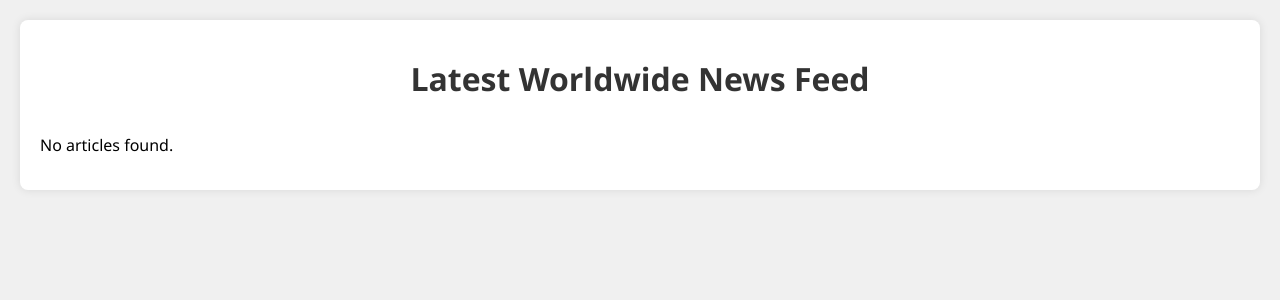
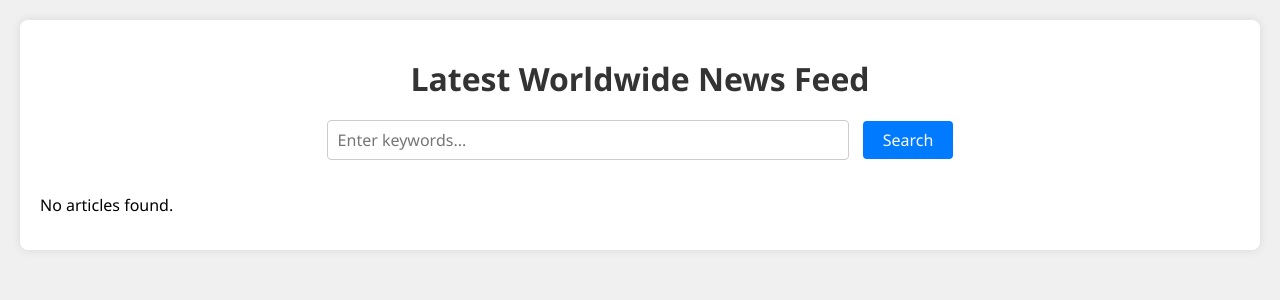
Before and after one commit to SantoryuSamurai/News-Feed, a Flask app: page / in a window 1280 px wide. Shown: the top 300 px of the page. Run offline with Flask 3, Linux system fonts and the light colour scheme; data that the repository does not hold is empty.

Commit message:
added search option

```diff
--- a/app.py
+++ b/app.py
@@ -1,27 +1,33 @@
-from flask import Flask, request, jsonify, render_template
+from flask import Flask, jsonify, request, render_template
 import requests
 
 app = Flask(__name__)
 
-API_KEY = '3015e05721af4c649ee3a79cafb5488c'
-BASE_URL = 'https://newsapi.org/v2/top-headlines'
+NEWS_API_KEY = '3015e05721af4c649ee3a79cafb5488c'  # Replace with your News API key
 
+# Route to render index.html
 @app.route('/')
-def home():
+def index():
     return render_template('index.html')
 
-@app.route('/news', methods=['GET'])
-def news():
-    country = request.args.get('country', 'us')
+# Route to fetch news articles
+@app.route('/news')
+def get_news():
+    api_url = 'https://newsapi.org/v2/top-headlines'
     params = {
-        'apiKey': API_KEY,
-        'country': country
+        'apiKey': NEWS_API_KEY,
+        'country': 'us',  # Default to US, change as needed
+        'pageSize': 20  # Adjust page size as needed
     }
-    response = requests.get(BASE_URL, params=params)
-    if response.status_code != 200:
-        return jsonify({'error': 'Failed to fetch data from API'}), 500
 
+    # Check if query parameter 'q' is present (for search)
+    query = request.args.get('q')
+    if query:
+        params['q'] = query
+
+    response = requests.get(api_url, params=params)
     data = response.json()
+
     return jsonify(data)
 
 if __name__ == '__main__':
--- a/templates/index.html
+++ b/templates/index.html
@@ -88,31 +88,83 @@
         .article a:hover {
             color: #0056b3;
         }
+
+        .search-form {
+            text-align: center;
+            margin-bottom: 20px;
+        }
+
+        .search-input {
+            padding: 10px;
+            font-size: 16px;
+            border: 1px solid #ccc;
+            border-radius: 4px;
+            width: 60%;
+            max-width: 500px;
+        }
+
+        .search-btn {
+            padding: 10px 20px;
+            font-size: 16px;
+            border: none;
+            background-color: #007bff;
+            color: #fff;
+            border-radius: 4px;
+            cursor: pointer;
+            margin-left: 10px;
+            transition: background-color 0.3s ease;
+        }
+
+        .search-btn:hover {
+            background-color: #0056b3;
+        }
     </style>
 </head>
 <body>
     <div class="container">
         <h1>Latest Worldwide News Feed</h1>
+
+        <div class="search-form">
+            <input type="text" id="searchInput" class="search-input" placeholder="Enter keywords...">
+            <button type="button" id="searchBtn" class="search-btn">Search</button>
+        </div>
+
         <div id="articles"></div>
     </div>
     <script>
         document.addEventListener('DOMContentLoaded', function() {
-            fetch('/news')
+            const articlesDiv = document.getElementById('articles');
+            const searchInput = document.getElementById('searchInput');
+            const searchBtn = document.getElementById('searchBtn');
+
+            // Function to fetch and display articles
+            function fetchArticles(query = '') {
+                let apiUrl = '/news';
+                if (query) {
+                    apiUrl += `?q=${query}`;
+                }
+
+                fetch(apiUrl)
                     .then(response => response.json())
                     .then(data => {
-                    const articlesDiv = document.getElementById('articles');
                         articlesDiv.innerHTML = '';
                         if (data.articles) {
                             data.articles.forEach(article => {
                                 const articleDiv = document.createElement('div');
                                 articleDiv.classList.add('article');
 
-                            // Create image element if article has image
-                            if (article.urlToImage) {
+                                // Create image element if article has valid image URL
+                                if (article.urlToImage && article.urlToImage !== 'null' && article.urlToImage !== 'undefined') {
                                     const img = document.createElement('img');
                                     img.src = article.urlToImage;
                                     img.alt = article.title;
                                     articleDiv.appendChild(img);
+                                } else {
+                                    // Optionally, add a placeholder or default image
+                                    const placeholderImg = document.createElement('img');
+                                    placeholderImg.src = 'placeholder-image-url'; // Replace with your placeholder image URL
+                                    placeholderImg.alt = 'Image not available';
+                                    articleDiv.appendChild(placeholderImg);
                                 }
 
                                 // Create content container for title, description, and published date
@@ -134,6 +186,29 @@
                     })
                     .catch(error => {
                         console.error('Error:', error);
+                        articlesDiv.innerHTML = '<p>Failed to fetch articles.</p>';
+                    });
+            }
+
+            // Initial fetch of articles
+            fetchArticles();
+
+            // Event listener for search button click
+            searchBtn.addEventListener('click', function() {
+                const query = searchInput.value.trim();
+                if (query !== '') {
+                    fetchArticles(query);
+                } else {
+                    // If search input is empty, fetch all articles
+                    fetchArticles();
+                }
+            });
+
+            // Optional: Listen for Enter key press in search input
+            searchInput.addEventListener('keypress', function(event) {
+                if (event.key === 'Enter') {
+                    searchBtn.click();
+                }
             });
         });
     </script>
```
Lines whose indentation alone changed are shown as unchanged.
